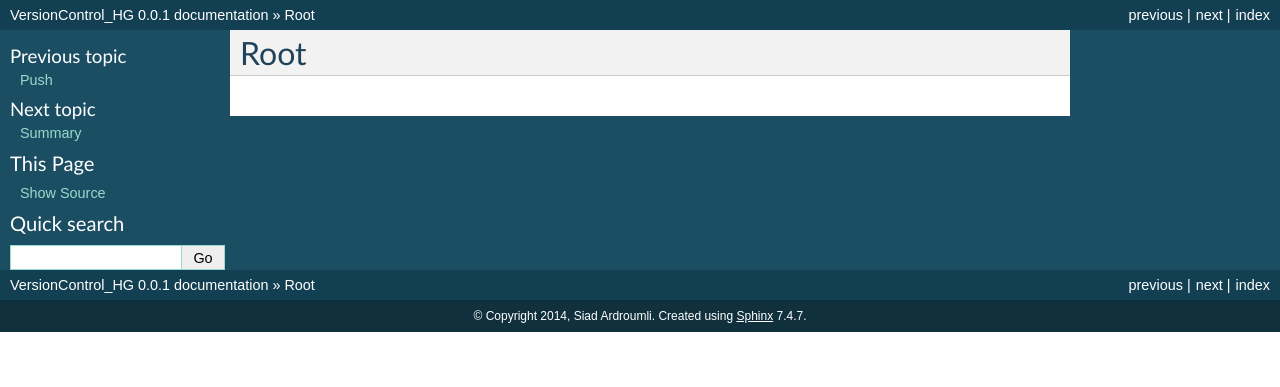
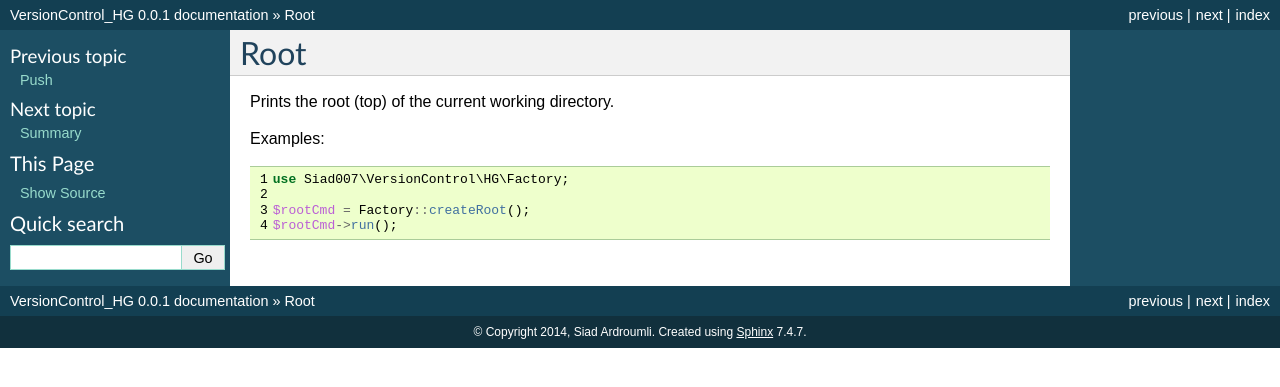
Before and after one commit to siad007/versioncontrol_hg, a Sphinx documentation site: the page built from docs/commands/root.rst, in a window 1280 px wide. Shown: the top 387 px of the page. Built offline with Sphinx 7.4.7, drawn with Linux system fonts in a browser that asks for light colours.

Commit message:
Some more documentation

```diff
--- a/docs/commands/root.rst
+++ b/docs/commands/root.rst
@@ -1,2 +1,14 @@
 Root
 ====
+
+Prints the root (top) of the current working directory.
+
+Examples:
+
+.. code-block:: php
+    :linenos:
+
+    use Siad007\VersionControl\HG\Factory;
+
+    $rootCmd = Factory::createRoot();
+    $rootCmd->run();
```
Also changed, not shown: docs/commands/heads.rst (+12 -0 lines), docs/commands/paths.rst (+12 -0 lines), docs/commands/summary.rst (+12 -0 lines), docs/commands/verify.rst (+12 -0 lines), docs/commands/version.rst (+12 -0 lines), 1 other file.
